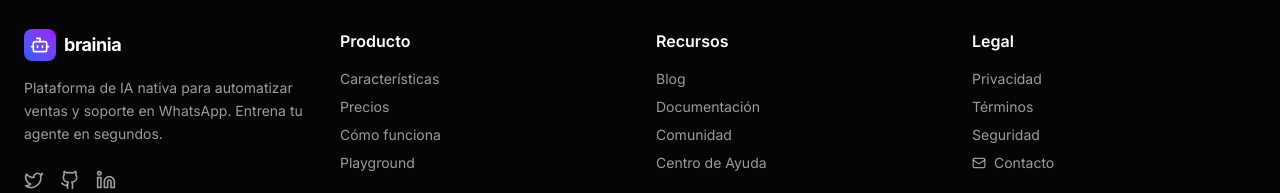
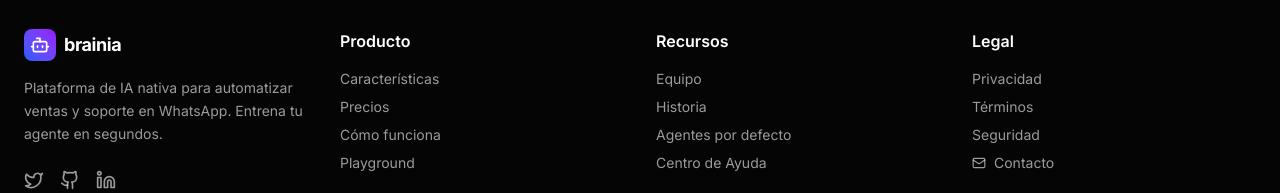
Before and after one commit to Mifonsecaa/Agenty-, a Next.js app: page / in a window 1280 px wide. Shown: the part 1938-2131 px from the top of the page. Built offline with nearby package versions, Linux system fonts and the light colour scheme; no server answers.

Commit message:
Fix de mi commit anterior

```diff
--- a/app/page.tsx
+++ b/app/page.tsx
@@ -213,6 +213,7 @@ export default function HomePage() {
 
                 {/* Features Section */}
                 <motion.div
+                    id="features"
                     initial={reduceMotionSafe ? { opacity: 1, y: 0 } : { opacity: 0, y: 40 }}
                     whileInView={{ opacity: 1, y: 0 }}
                     viewport={{ once: true }}
--- a/components/Footer.tsx
+++ b/components/Footer.tsx
@@ -40,18 +40,18 @@ export default function Footer() {
                         <ul className="space-y-2 text-sm">
                             <li><Link href="/#features" className="hover:text-blue-400 transition-colors">Características</Link></li>
                             <li><Link href="/pricing" className="hover:text-blue-400 transition-colors">Precios</Link></li>
-                            <li><Link href="/#how-it-works" className="hover:text-blue-400 transition-colors">Cómo funciona</Link></li>
-                            <li><Link href="/dashboard/builder" className="hover:text-blue-400 transition-colors">Playground</Link></li>
+                            <li><Link href="/agents/default" className="hover:text-blue-400 transition-colors">Cómo funciona</Link></li>
+                            <li><Link href="/?demo=true" className="hover:text-blue-400 transition-colors">Playground</Link></li>
                         </ul>
                     </div>
 
                     <div>
                         <h4 className="font-semibold text-white mb-4">Recursos</h4>
                         <ul className="space-y-2 text-sm">
-                            <li><Link href="/blog" className="hover:text-blue-400 transition-colors">Blog</Link></li>
-                            <li><Link href="/docs" className="hover:text-blue-400 transition-colors">Documentación</Link></li>
-                            <li><Link href="/community" className="hover:text-blue-400 transition-colors">Comunidad</Link></li>
-                            <li><Link href="/help" className="hover:text-blue-400 transition-colors">Centro de Ayuda</Link></li>
+                            <li><Link href="/about/team" className="hover:text-blue-400 transition-colors">Equipo</Link></li>
+                            <li><Link href="/about/history" className="hover:text-blue-400 transition-colors">Historia</Link></li>
+                            <li><Link href="/agents/default" className="hover:text-blue-400 transition-colors">Agentes por defecto</Link></li>
+                            <li><Link href="/pricing" className="hover:text-blue-400 transition-colors">Centro de Ayuda</Link></li>
                         </ul>
                     </div>
 
@@ -60,7 +60,7 @@ export default function Footer() {
                         <ul className="space-y-2 text-sm">
                             <li><Link href="/privacy" className="hover:text-blue-400 transition-colors">Privacidad</Link></li>
                             <li><Link href="/terms" className="hover:text-blue-400 transition-colors">Términos</Link></li>
-                            <li><Link href="/security" className="hover:text-blue-400 transition-colors">Seguridad</Link></li>
+                            <li><Link href="/privacy" className="hover:text-blue-400 transition-colors">Seguridad</Link></li>
                             <li><a href="mailto:contact@brainia" className="hover:text-blue-400 transition-colors flex items-center gap-2"><Mail size={14} /> Contacto</a></li>
                         </ul>
                     </div>
--- a/components/Header.tsx
+++ b/components/Header.tsx
@@ -13,7 +13,7 @@ const menuItems = [
 		title: 'Producto',
 		links: [
 			{ href: '/#features', label: 'Características' },
-			{ href: '/services/default-agents', label: 'Casos de Uso' },
+			{ href: '/agents/default', label: 'Casos de Uso' },
 			{ href: '/?demo=true', label: 'Prueba en Vivo' },
 		],
 	},
@@ -26,8 +26,8 @@ const menuItems = [
 		id: 'resources',
 		title: 'Recursos',
 		links: [
-			{ href: '/sources/blog', label: 'Blog' },
-			{ href: '/help', label: 'Centro de Ayuda' },
+			{ href: '/about/team', label: 'Equipo' },
+			{ href: '/about/history', label: 'Historia' },
 		],
 	},
 ];
```
